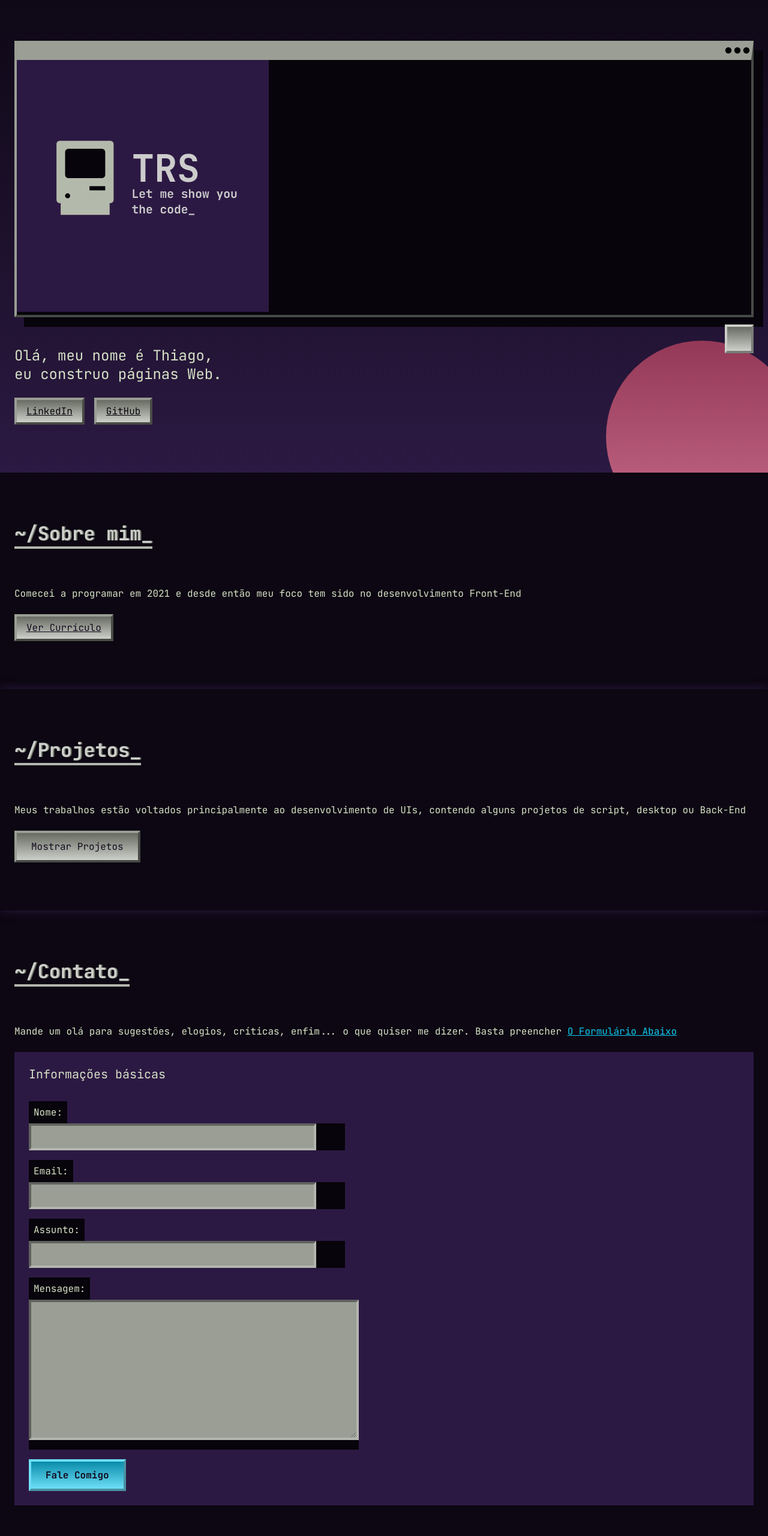
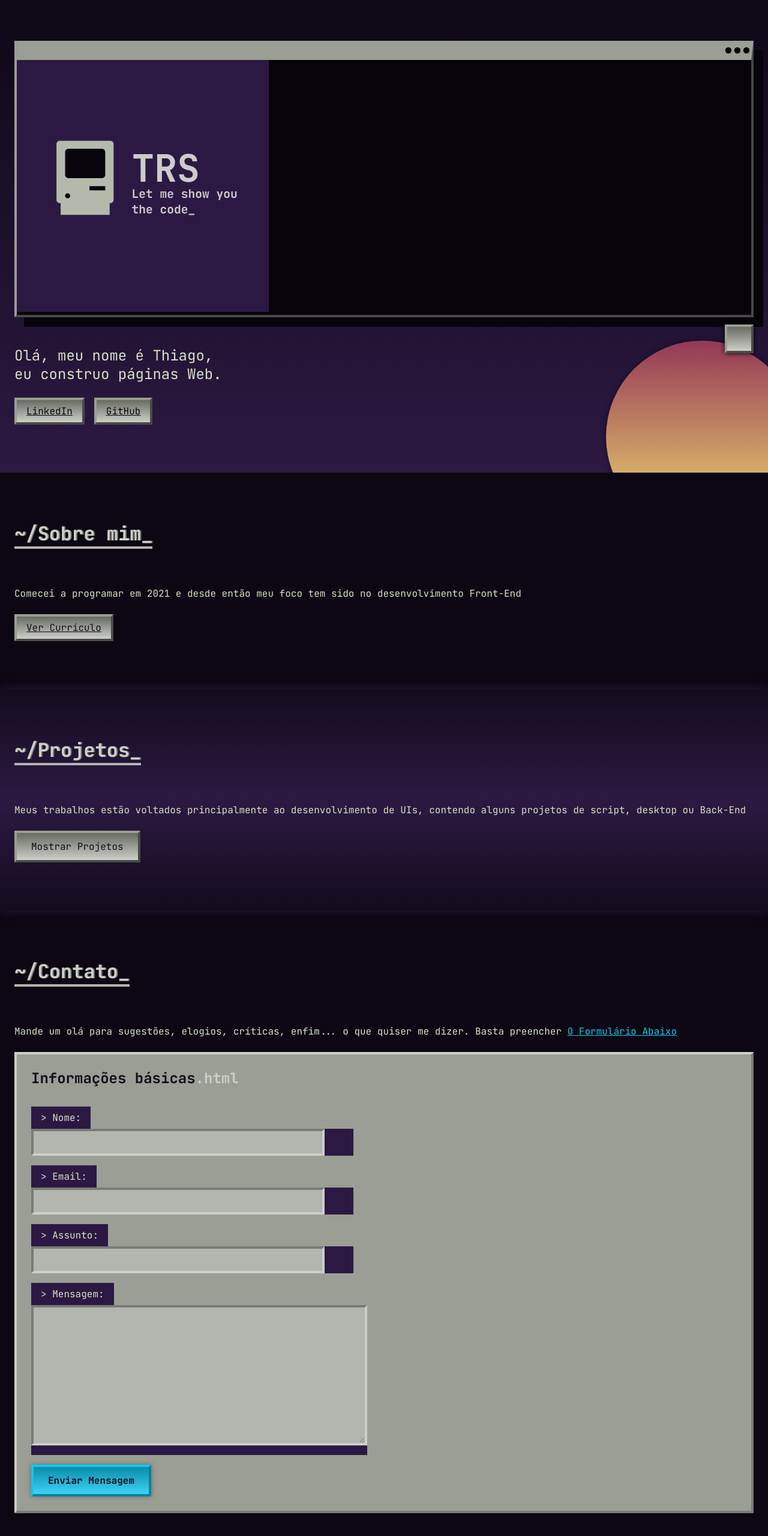
Before and after one commit to trsaints/trsaints-frontend, a React (Vite) app: page / in a window 1280 px wide. Shown: the part 187-2748 px from the top of the page at 60% size. Built offline with nearby package versions, Linux system fonts and the light colour scheme.

Commit message:
Create project styling - IX

```diff
--- a/src/app/components/ContactForm/ContactForm.css
+++ b/src/app/components/ContactForm/ContactForm.css
@@ -1,11 +1,19 @@
 .form {
   padding: 1.5rem;
-  background-color: var(--c-raisin-ls);
+  background-color: var(--c-gray);
+  border: 4px outset var(--c-gray-ls);
 }
 
 .form__legend {
-  font-size: 1.25rem;
+  font-size: 1.5rem;
   margin-bottom: 2rem;
+  font-weight: bold;
+  color: var(--c-raisin);
+}
+
+.form__legend::after {
+  content: ".html";
+  color: var(--c-gray-ls);
 }
 
 .form__field {
@@ -30,13 +38,17 @@
 .form__textarea,
 .form__output,
 .form__output--textarea {
-  padding: 0.5rem;
+  padding: 0.5rem 1rem;
 }
 
 .form__label,
 .form__output,
 .form__output--textarea {
-  background-color: var(--c-raisin-ds);
+  background-color: var(--c-raisin-ls);
+}
+
+.form__label::before {
+  content: "> ";
 }
 
 .form__label {
@@ -48,8 +60,8 @@
 .form__textarea {
   grid-area: input;
   color: var(--c-raisin-ds);
-  border: 4px inset var(--c-gray-l);
-  background-color: var(--c-gray);
+  border: 4px inset var(--c-gray-ls);
+  background-color: var(--c-gray-l);
   width: 100%;
 }
 
@@ -68,10 +80,7 @@
 
 .form__submit {
   font-weight: bold;
-  border-color: var(--c-sky-ls);
-  background-image: linear-gradient(
-    to top,
-    var(--c-sky-ls),
-    var(--c-sky-ds)
-  );
+  border-color: var(--c-sky);
+  background-image: linear-gradient(to top, var(--c-sky-l), var(--c-sky-ds));
+  box-shadow: 0 0 8px var(--c-gray-ds);
 }
--- a/src/app/components/ContactForm/ContactForm.jsx
+++ b/src/app/components/ContactForm/ContactForm.jsx
@@ -27,7 +27,7 @@ function ContactForm() {
         </div>
 
         <div className="form__field" role="group">
-          <label className="form__label" htmlFor="name">
+          <label className="form__label" htmlFor="subjectField">
             Assunto:
           </label>
 
@@ -54,7 +54,7 @@ function ContactForm() {
       </fieldset>
 
       <button className="form__submit" type="submit">
-        Fale Comigo
+        Enviar Mensagem
       </button>
     </form>
   );
--- a/src/app/components/MainContent/MainContent.css
+++ b/src/app/components/MainContent/MainContent.css
@@ -10,12 +10,7 @@
   color: var(--c-honeydrew);
   font-size: 80%;
   font-weight: bold;
-  text-shadow: 0 0 4px var(--c-sky);
-  background-color: var(--c-mardi-ds);
-  background-image: linear-gradient(
-    to top,
-    var(--c-gray-ls),
-    var(--c-gray-ds)
-  );
-  border: 4px outset var(--c-gray-ls);
+  background-image: linear-gradient(to top, var(--c-gray-ls), var(--c-gray-ds));
+  border: 4px outset var(--c-gray);
+  box-shadow: 0 0 8px var(--c-raisin-ds);
 }
--- a/src/app/components/MainHero/MainHero.css
+++ b/src/app/components/MainHero/MainHero.css
@@ -27,8 +27,9 @@
   display: block;
   width: 320px;
   height: 320px;
-  background-image: linear-gradient(var(--c-pink-ds), var(--c-pink-ls));
+  background-image: linear-gradient(var(--c-pink-ds), var(--c-yellow-l));
   border-radius: 50%;
+  box-shadow: 0 0 8px var(--c-raisin);
   bottom: -100px;
   right: -50px;
   z-index: -1;
@@ -36,11 +37,11 @@
 
 .hero__title {
   font-size: 3rem;
-  /* background-image: linear-gradient(var(--c-gray-ls), var(--c-gray-d), var(--c-gray-l), var(--c-gray-ds));
+  background-image: linear-gradient(var(--c-gray-ls), var(--c-gray-ds));
   background-clip: text;
   text-shadow: none;
   -webkit-background-clip: text;
-  -webkit-text-fill-color: transparent; */
+  -webkit-text-fill-color: transparent;
   font-weight: 800;
 }
 
--- a/src/app/components/ProjectCard/ProjectCard.css
+++ b/src/app/components/ProjectCard/ProjectCard.css
@@ -22,7 +22,7 @@
   list-style: none;
   display: flex;
   flex-flow: column nowrap;
-  gap: 0.5rem;
+  gap: 1rem;
 }
 
 .project__option {
@@ -33,11 +33,17 @@
 .project__option:nth-child(even) {
   border: 4px outset var(--c-gray);
   background-image: linear-gradient(to top, var(--c-gray-ls), var(--c-gray-ds));
+  box-shadow: 0 0 8px var(--c-gray-ls);
 }
 
 .project__option:nth-child(odd) {
-  border: 4px outset var(--c-mardi);
-  background-image: linear-gradient(to top, var(--c-mardi), var(--c-mardi-ds));
+  border: 4px outset var(--c-raisin-ls);
+  background-image: linear-gradient(
+    to top,
+    var(--c-raisin-ls),
+    var(--c-raisin)
+  );
+  box-shadow: 0 0 8px var(--c-raisin-ls);
 }
 
 .project__option:nth-child(even) .project__link {
--- a/src/app/components/ProjectSection/ProjectSection.css
+++ b/src/app/components/ProjectSection/ProjectSection.css
@@ -2,6 +2,11 @@
   padding: 5rem 1.5rem;
   scroll-margin-top: 6rem;
   box-shadow: 0 0 16px var(--c-raisin-ls);
+  background-image: linear-gradient(
+    var(--c-raisin),
+    var(--c-raisin-ls),
+    var(--c-raisin)
+  );
 }
 
 .projects__button {
--- a/src/global-variables.css
+++ b/src/global-variables.css
@@ -14,6 +14,11 @@
   --c-pink: hsl(340, 45%, 50%);
   --c-pink-d: hsl(340, 45%, 45%);
   --c-pink-ds: hsl(340, 45%, 40%);
+  --c-yellow-ls: hsl(51, 85%, 80%);
+  --c-yellow-l: hsl(51, 85%, 70%);
+  --c-yellow: hsl(51, 85%, 60%);
+  --c-yellow-d: hsl(51, 85%, 50%);
+  --c-yellow-ds: hsl(51, 85%, 40%);
   --c-sky-ds: hsl(191, 90%, 35%);
   --c-sky-d: hsl(191, 90%, 40%);
   --c-sky: hsl(191, 90%, 50%);
--- a/src/index.css
+++ b/src/index.css
@@ -142,3 +142,12 @@ textarea {
   padding: 1.5rem;
   position: relative;
 }
+
+::selection {
+  background-color: var(--c-raisin-ds);
+}
+
+a::selection,
+button::selection {
+  background-color: var(--c-gray-ls);
+}
```
